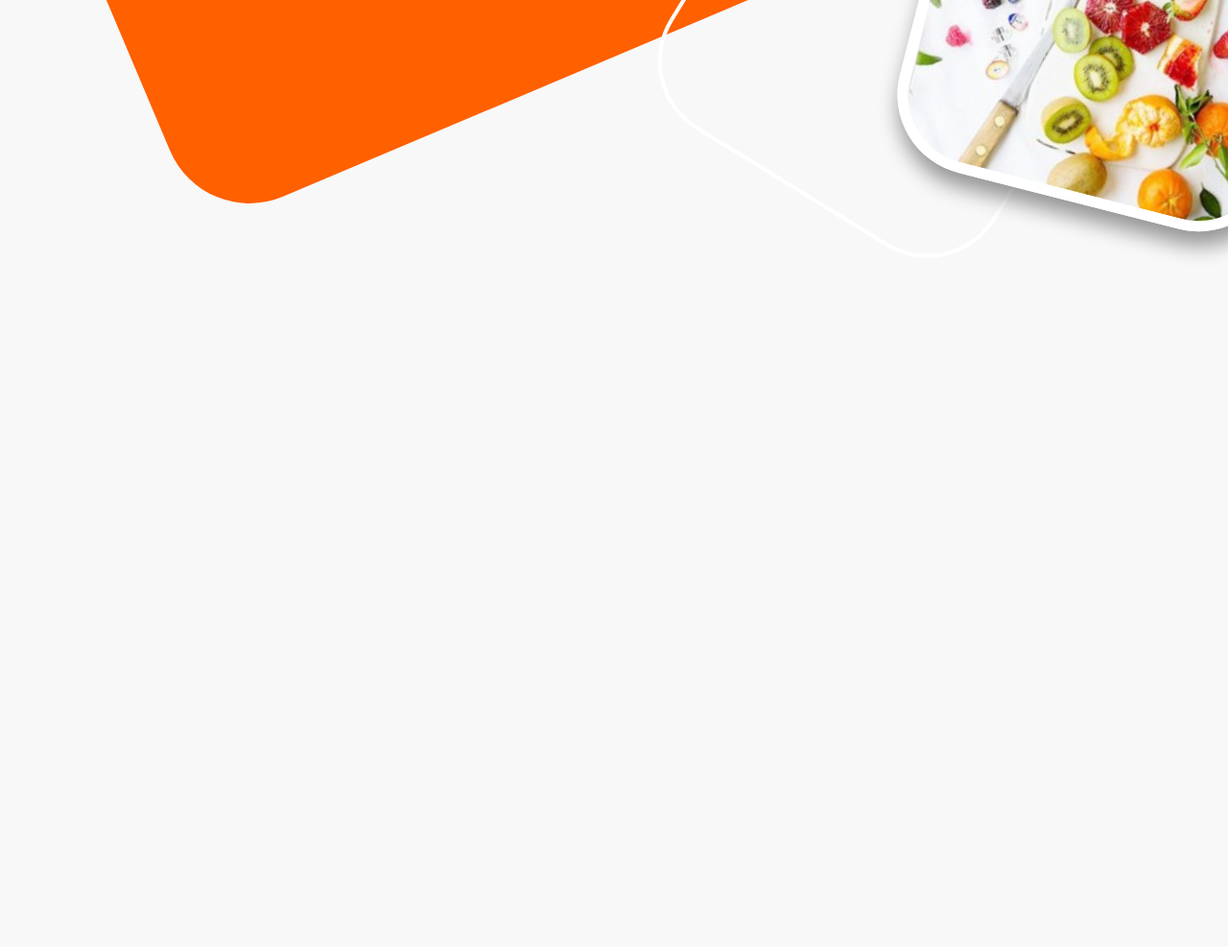
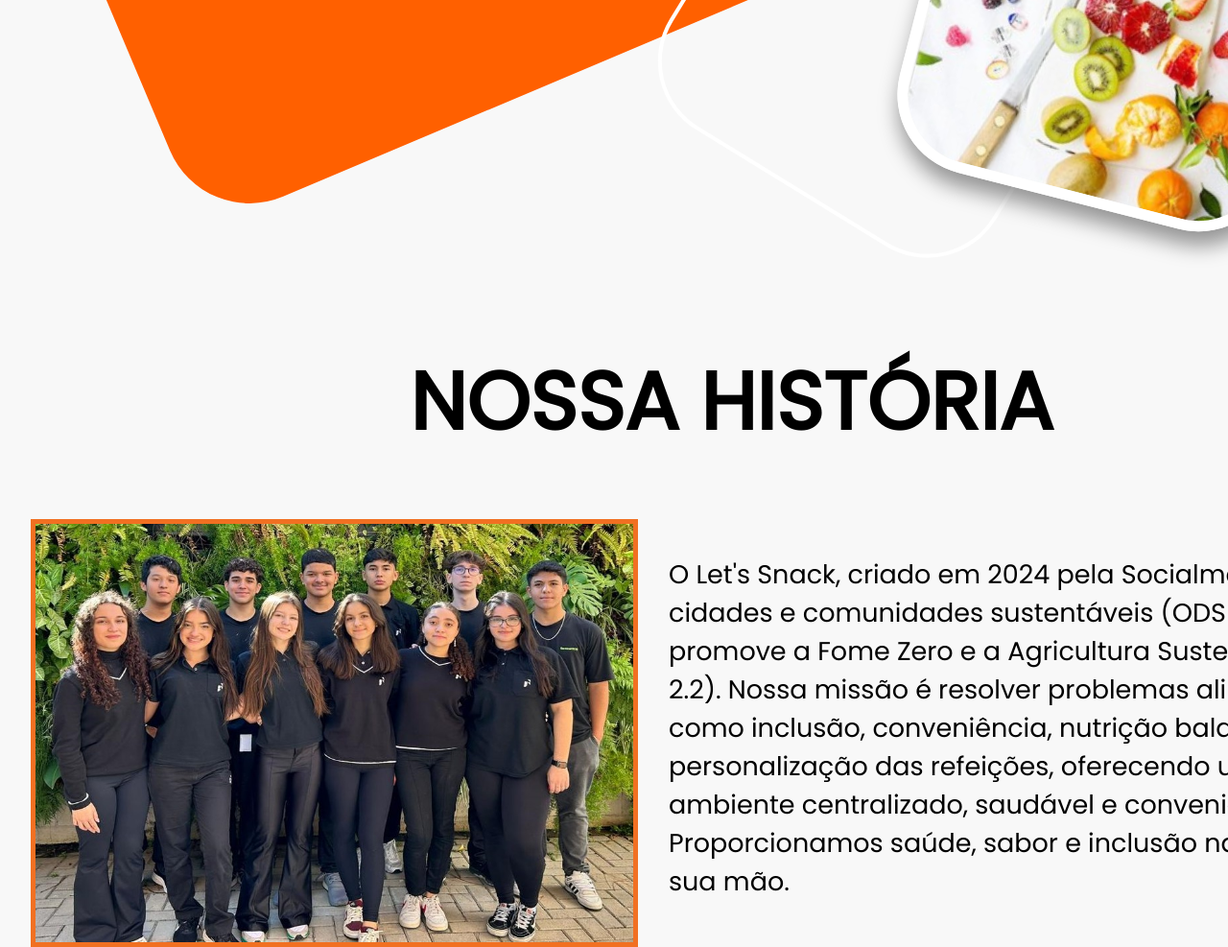
Before and after one commit to Let-s-Snack/Landing-Page, a plain HTML site: page Landing.html in a window 1280 px wide. Shown: the part 517-1504 px from the top of the page at 96% size. Before the commit the page ends 817 px from the top, so only its background shows below. Drawn offline with Linux system fonts and the light colour scheme.

Commit message:
Finalizada a segunda página da landing page

```diff
--- a/Landing.css
+++ b/Landing.css
@@ -117,3 +117,23 @@ a{
     z-index: 1;
     right: 100px;
 }
+.history{
+    margin-top: 382px;
+    font-size: 56px;
+    margin-left:395px ;
+}.groupPhoto{
+    margin-top: 60px;
+    width: 623px;
+    height: 436px;
+    border: 5px solid #F17022;
+    float: left;
+    margin-right: 32px;
+
+}
+.aboutUs{
+    margin-top: 98px;
+    font-size: 27px;
+    display: block;
+    width: 1418px;
+    height: 350px;
+}
--- a/Landing.html
+++ b/Landing.html
@@ -13,17 +13,25 @@
         <img class="logoApp" src="logo.png" alt="logoApp">
         <a href="#firstPage" class="name" data-text="Let's Snack">Let's Snack</a>
         <div class="browse">
-            <a class="app" href="#secondPage">APP</a>
-            <a class="company" href="#thirdPage">EMPRESA</a>
+            <a class="app" href="#">APP</a>
+            <a class="company" href="#historypg">EMPRESA</a>
             <a class="gang" href="#fourthPage">EQUIPE</a>
             <a class="contact" href="#">CONTATO</a>
         </div>
     </navbar>
     <!-- page 1 -->
-    <conteudo class="slogan">Saúde, sabor e inclusão <br> na palma da sua mão</conteudo>
+    <content class="slogan">Saúde, sabor e inclusão <br> na palma da sua mão</content>
     <p class="description">Esse aplicativo visa promover uma alimentação <br> mais saudável e equilibrada para as pessoas, <br> além de buscar as soluções favoráveis para <br> seus usuários. </p>
     <img class="InitialImage" src="InitialImage.png" alt="">
     <contorn class="contorn"></contorn>
     <div id="firstPage" class="back"></div>
+    <!-- page 2 -->
+    <div class="history">
+        <h2>NOSSA HISTÓRIA</h2>
+    </div>
+    <img class="groupPhoto" src="GRUPO.jpg" alt="">
+    <content id="historypg"  class="aboutUs">
+        <p>O Let's Snack, criado em 2024 pela Socialment, apoia cidades e comunidades sustentáveis (ODS 11) e promove a Fome Zero e a Agricultura Sustentável (ODS 2.2). Nossa missão é resolver problemas alimentares como inclusão, conveniência, nutrição balanceada e personalização das refeições, oferecendo um ambiente centralizado, saudável e conveniente. Proporcionamos saúde, sabor e inclusão na palma da sua mão.</p>
+    </content>
 </body>
 </html>
```
Also changed, not shown: GRUPO.jpg (added).
